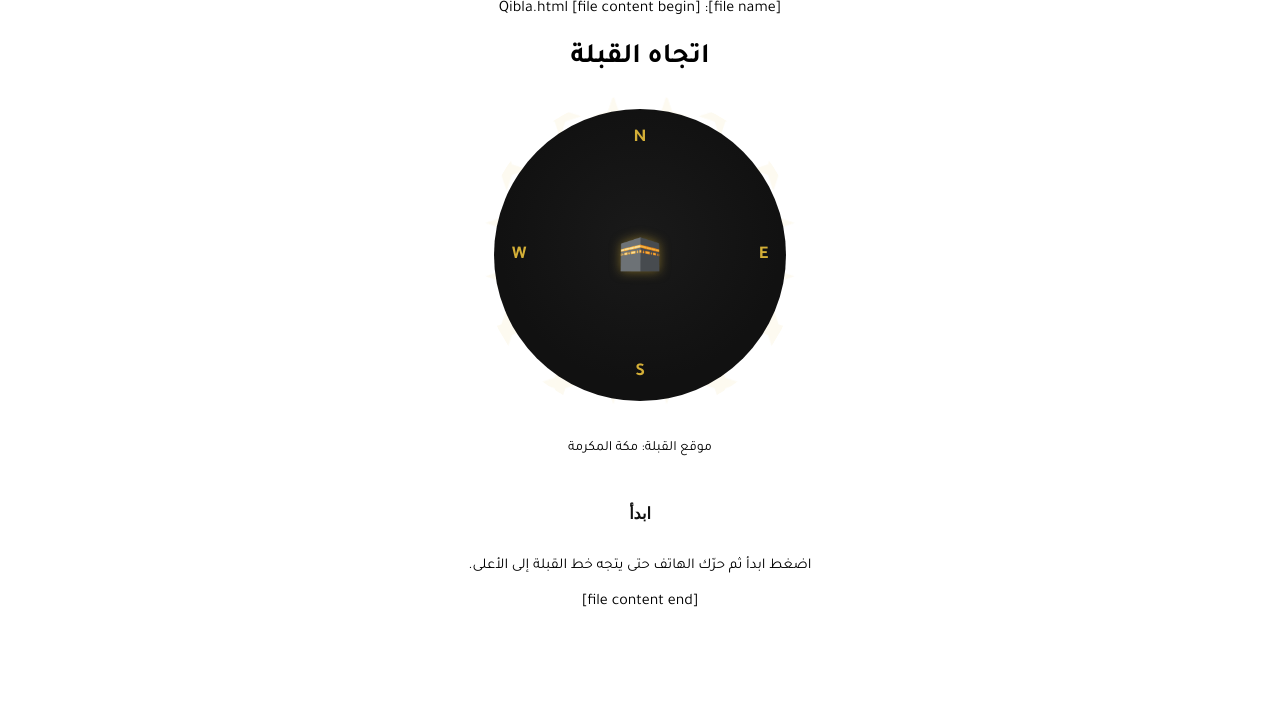
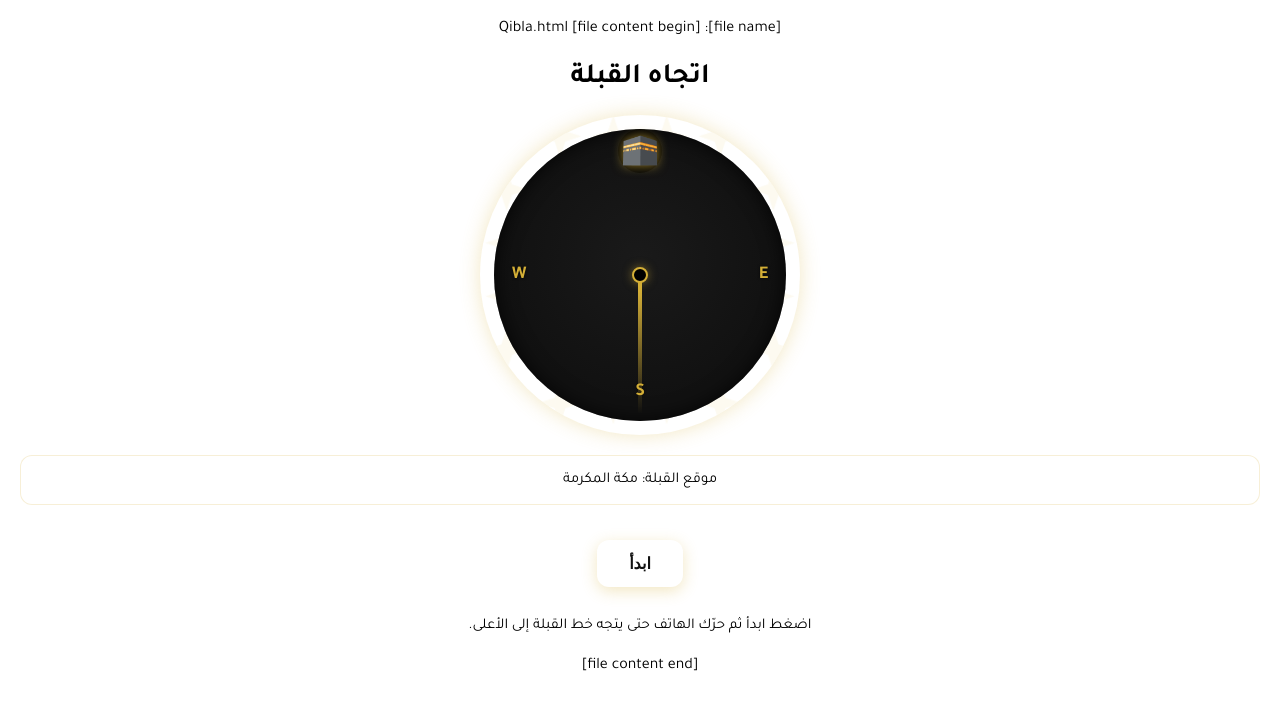
Before and after one commit to anas1-tech/Qibla1, a plain HTML site: page index.html in a window 1280 px wide. Drawn offline with Linux system fonts and the light colour scheme.

Commit message:
Update Qibla.css

```diff
--- a/Qibla.css
+++ b/Qibla.css
@@ -12,18 +12,29 @@ body{
   margin:0; background:var(--bg); color:var(--text);
   font-family:'Tajawal', system-ui, -apple-system, Segoe UI, Roboto, Arial, sans-serif;
   text-align:center;
+  padding: 20px;
 }
 h1{margin:22px 0 8px; font-size:28px; font-weight:800}
 
+.compass-container {
+  position: relative;
+  width: 320px;
+  height: 320px;
+  margin: 20px auto 10px;
+}
+
 .compass{
-  position:relative; width:320px; height:320px; margin:20px auto 10px;
-  /* لا ندور البوصلة ككل الآن */
+  position:relative;
+  width:100%;
+  height:100%;
+  transition: transform 0.3s ease-out;
 }
 
 /* الإطار الذهبي */
 .gold-ring{
   position:absolute; inset:0; border-radius:50%;
   background: radial-gradient(circle at 50% 50%, transparent 64%, var(--gold) 64% 100%);
+  box-shadow: 0 0 20px rgba(212, 175, 55, 0.3);
 }
 
 /* زخرفة إسلامية خفيفة داخل الحلقة الذهبية */
@@ -42,6 +53,7 @@ h1{margin:22px 0 8px; font-size:28px; font-weight:800}
 .face{
   position:absolute; inset:14px; border-radius:50%;
   background: radial-gradient(circle at 50% 45%, #1a1a1a, #111 65%);
+  box-shadow: inset 0 0 20px rgba(0, 0, 0, 0.8);
 }
 
 /* الاتجاهات الأربع */
@@ -50,6 +62,7 @@ h1{margin:22px 0 8px; font-size:28px; font-weight:800}
     color: #d4af37;
     font-size: 18px;
     font-weight: bold;
+    text-shadow: 0 0 3px rgba(0, 0, 0, 0.8);
 }
 
 /* ن */
@@ -67,40 +80,113 @@ h1{margin:22px 0 8px; font-size:28px; font-weight:800}
 /* شعار القبلة على الحافة */
 .qibla-marker {
   position: absolute;
-  top: 50%;
+  top: 5%;
   left: 50%;
-  transform: translate(-50%, -50%); /* يبدأ من المركز */
-  font-size: 32px;
+  transform: translateX(-50%);
+  font-size: 28px;
   z-index: 3;
-  text-shadow: 0 0 10px rgba(212, 175, 55, 0.5);
+  text-shadow: 0 0 10px rgba(212, 175, 55, 0.7);
   animation: pulse 2s infinite;
-  /* سنقوم بنقل الشعار إلى الحافة باستخدام JavaScript */
-  /* سنستخدم خاصية transform لإزاحته إلى الحافة ثم تدويره */
+  background: rgba(0, 0, 0, 0.7);
+  border-radius: 50%;
+  width: 40px;
+  height: 40px;
+  display: flex;
+  align-items: center;
+  justify-content: center;
 }
 
 @keyframes pulse {
-  0% { transform: translate(-50%, -50%) scale(1); }
-  50% { transform: translate(-50%, -50%) scale(1.1); }
-  100% { transform: translate(-50%, -50%) scale(1); }
+  0% { transform: translateX(-50%) scale(1); }
+  50% { transform: translateX(-50%) scale(1.1); }
+  100% { transform: translateX(-50%) scale(1); }
+}
+
+/* خط اتجاه القبلة */
+.qibla-line {
+  position: absolute;
+  top: 50%;
+  left: 50%;
+  width: 4px;
+  height: 48%;
+  background: linear-gradient(to top, transparent 10%, #d4af37 90%);
+  transform-origin: bottom center;
+  transform: translateX(-50%) rotate(0deg);
+  z-index: 2;
+  border-radius: 2px;
+}
+
+/* النقطة المركزية */
+.center-dot {
+  position: absolute;
+  top: 50%;
+  left: 50%;
+  width: 16px;
+  height: 16px;
+  background: #000;
+  border: 2px solid #d4af37;
+  border-radius: 50%;
+  transform: translate(-50%, -50%);
+  z-index: 3;
+  box-shadow: 0 0 10px rgba(212, 175, 55, 0.5);
 }
 
 /* معلومات الموقع */
 .location-info {
-  margin: 15px 0;
-  padding: 10px;
+  margin: 20px 0;
+  padding: 15px;
+  background: rgba(255, 255, 255, 0.05);
+  border-radius: 12px;
+  border: 1px solid rgba(212, 175, 55, 0.2);
 }
 
 .location-info p {
   margin: 0;
   color: var(--muted);
-  font-size: 14px;
+  font-size: 15px;
+  font-weight: 500;
 }
 
 button{
-  background:var(--gold); color:#111; border:0; border-radius:12px;
-  padding:12px 26px; font-weight:700; cursor:pointer; font-size:16px;
-  margin: 10px 0;
+  background: linear-gradient(135deg, var(--gold), var(--gold-dark));
+  color:#111;
+  border: none;
+  border-radius: 12px;
+  padding: 14px 32px;
+  font-weight: 700;
+  cursor: pointer;
+  font-size: 16px;
+  margin: 15px 0;
+  box-shadow: 0 4px 15px rgba(212, 175, 55, 0.3);
+  transition: all 0.3s ease;
 }
-#status{margin:12px 0 18px; color:var(--muted); font-size:15px;}
-.success{color:#19c37d !important; font-weight:700;}
+
+button:hover {
+  transform: translateY(-2px);
+  box-shadow: 0 6px 20px rgba(212, 175, 55, 0.4);
+}
+
+button:active {
+  transform: translateY(0);
+}
+
+#status{
+  margin: 15px 0 20px;
+  color: var(--muted);
+  font-size: 15px;
+  min-height: 20px;
+  padding: 0 10px;
+}
+.success{
+  color:#19c37d !important;
+  font-weight:700;
+  text-shadow: 0 0 10px rgba(25, 195, 125, 0.3);
+}
+
+/* توجيه للمستخدم */
+.instruction {
+  color: var(--muted);
+  font-size: 14px;
+  margin-top: 10px;
+}
 [file content end]
```
